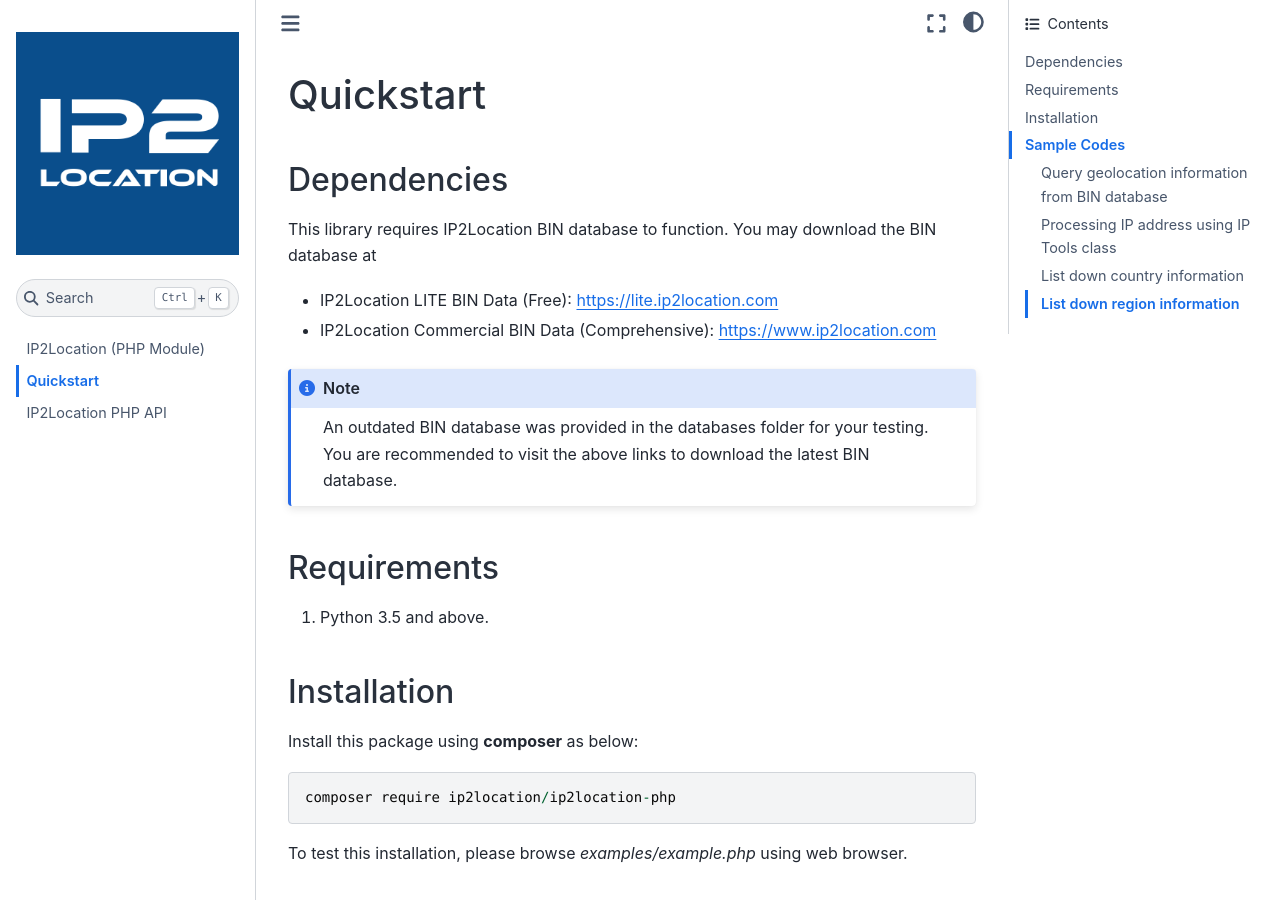
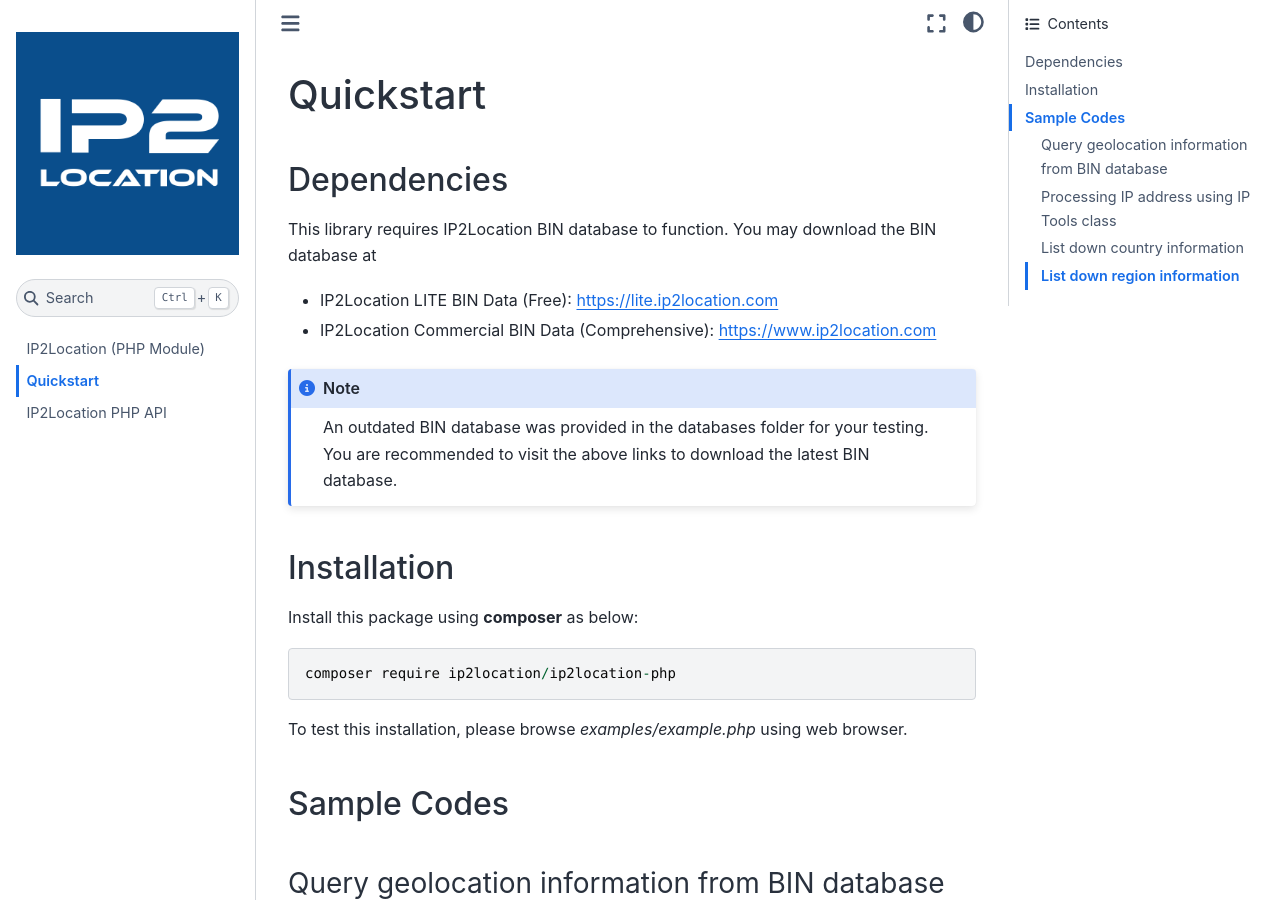
Before and after one commit to chrislim2888/IP2Location-PHP-Module, a Sphinx documentation site: the page built from docs/source/quickstart.md, in a window 1280 px wide and 900 px high. Built offline with Sphinx 7.4.7 and the Sphinx Book theme 1.1.4, drawn with Linux system fonts in a browser that asks for light colours.

Commit message:
Update quickstart.md
Removed irrelevant content.

```diff
--- a/docs/source/quickstart.md
+++ b/docs/source/quickstart.md
@@ -12,10 +12,6 @@
 :::{note}
 An outdated BIN database was provided in the databases folder for your testing. You are recommended to visit the above links to download the latest BIN database.
 :::
-
-## Requirements
-
-1.  Python 3.5 and above.
 
 ## Installation
 
```
